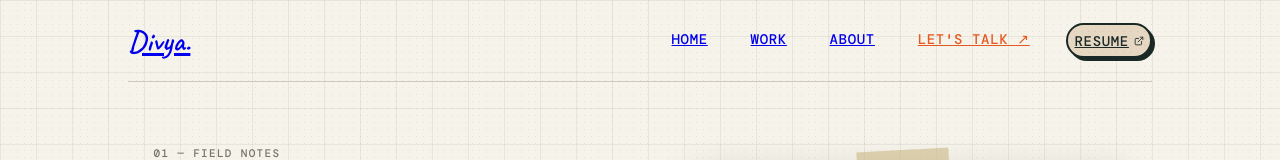
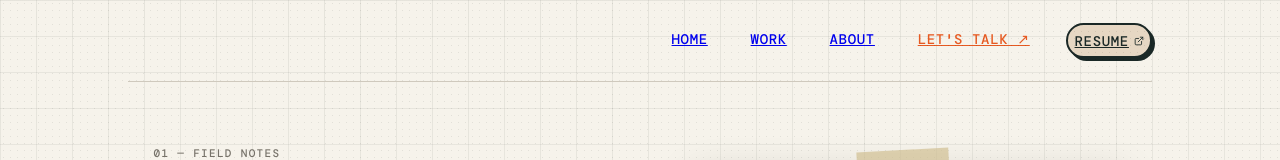
Before and after one commit to Div-Ras/Portfolio, a website: page about.html in a window 1280 px wide. Shown: the top 160 px of the page. Drawn offline with nearby package versions, Linux system fonts and the light colour scheme; a web font is replaced by a local one.

Commit message:
Nav bar edit
removed logo from the nav bar

```diff
--- a/about.html
+++ b/about.html
@@ -20,7 +20,7 @@
   <body>
     <div class="site">
       <nav>
-        <a class="logo" href="/">Divya.</a>
+        <a class="logo" href="/"></a>
         <div class="navlinks">
           <a href="index.html" class="navbar__link">Home</a>
           <a href="portfolio.html" class="navbar__link">Work</a>
```
Also changed, not shown: contact.html (+1 -1 lines), index.html (+1 -1 lines), portfolio.html (+1 -1 lines).
